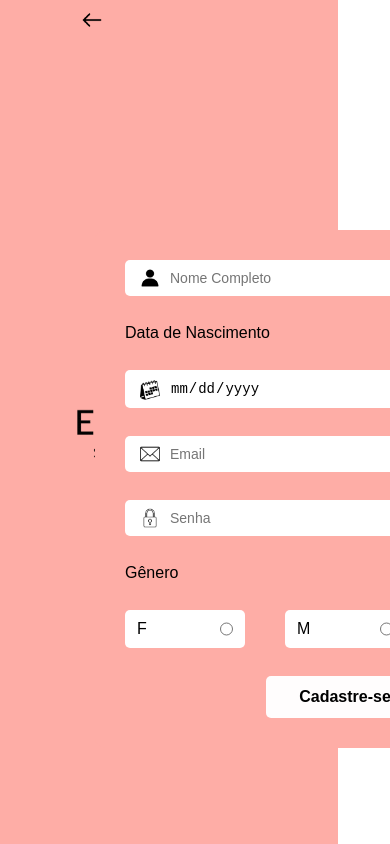
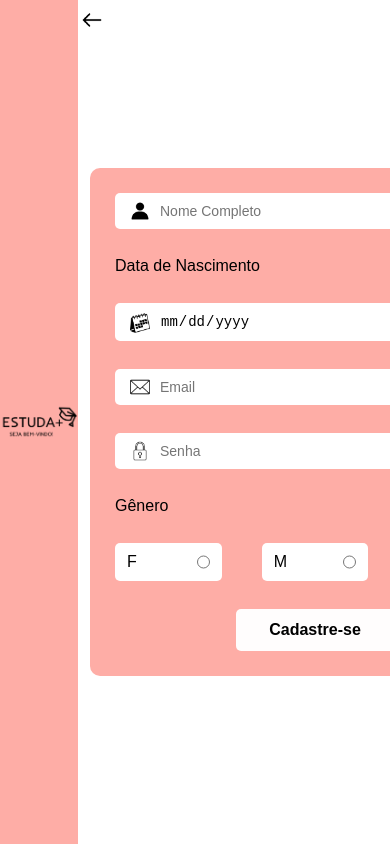
Before and after one commit to emmillykaythe/estuda-mais, a Next.js app: page /cadastro in a window 390 px wide. Built offline with nearby package versions, Linux system fonts and the light colour scheme.

Commit message:
responsividade aplicada na página cadastro

```diff
--- a/src/app/cadastro/page.js
+++ b/src/app/cadastro/page.js
@@ -14,7 +14,7 @@ export default function Home() {
     </Link>
 
     <div className = {styles.abaLateral}>
-      <Image className ={styles.logo} src="/logo-apresentação.png" width="200" height="200" alt="Logo"/></div>
+      <Image className ={styles.logo} src="/logo-apresentação.png" width="150" height="150" alt="Logo"/></div>
 
     <div className={styles.container}>
     <div className={styles.caixaform} >
--- a/src/app/cadastro/page.module.css
+++ b/src/app/cadastro/page.module.css
@@ -2,33 +2,36 @@
   position: fixed;
   top: 0;
   left: 0;
-  display: flex;
-  width: 40vh;
+  width: 20vw;
   height: 100vh;
   background-color: #FEADA6;
-  z-index: -1;
+  display: flex;
+  justify-content: center;
   align-items: center;
-}
+  }
 
 .logo {
-  filter: sepia(100%);
+  filter: sepia();
   height: auto;
-  margin: 350px auto;
+  display: block;
+  max-width: 100%;
 }
 
 .container {
-  display: flex;  /*define a distancias das caixas de dentro*/
-  flex-direction: column; /*organiza em colunas*/
-  align-items: center; /*coloca os botões no centro*/
-  margin-top: 230px; /*define a altura da caixa completa*/
-  margin-left: 300px ; /*traz o container todo para direita*/
+ display: flex;  /*define a distancias das caixas de dentro*/
+ flex-direction: column; /*organiza em colunas*/
+ align-items: center; /*coloca os botões no centro*/
+ top: 50%; /*define a altura da caixa completa*/
+ left: calc(50% + 120px); /*traz o container todo para direita*/
+ transform: translate(-50%, -50%);
+ position: absolute;
 }
 
 .caixaform{
   background-color: #FEADA6;
-  padding: 30px; /*1º valor = cima; 2º valor = tamanho na direita e na esquerda; 3º valor = tamanho de baixo para cima*/
+  padding: 25px;
   border-radius: 10px; /*arredonda as bordas*/
-  width: 500px; /*define o tamanho das caixas - comprimento*/
+  width: 450px; /*define o tamanho das caixas - comprimento*/
   height: auto; /*define o tamanho da caixa - altura */
   display: flex; /*define a distancias das caixas de dentro*/
   flex-direction: column; /*organiza em colunas*/
```
